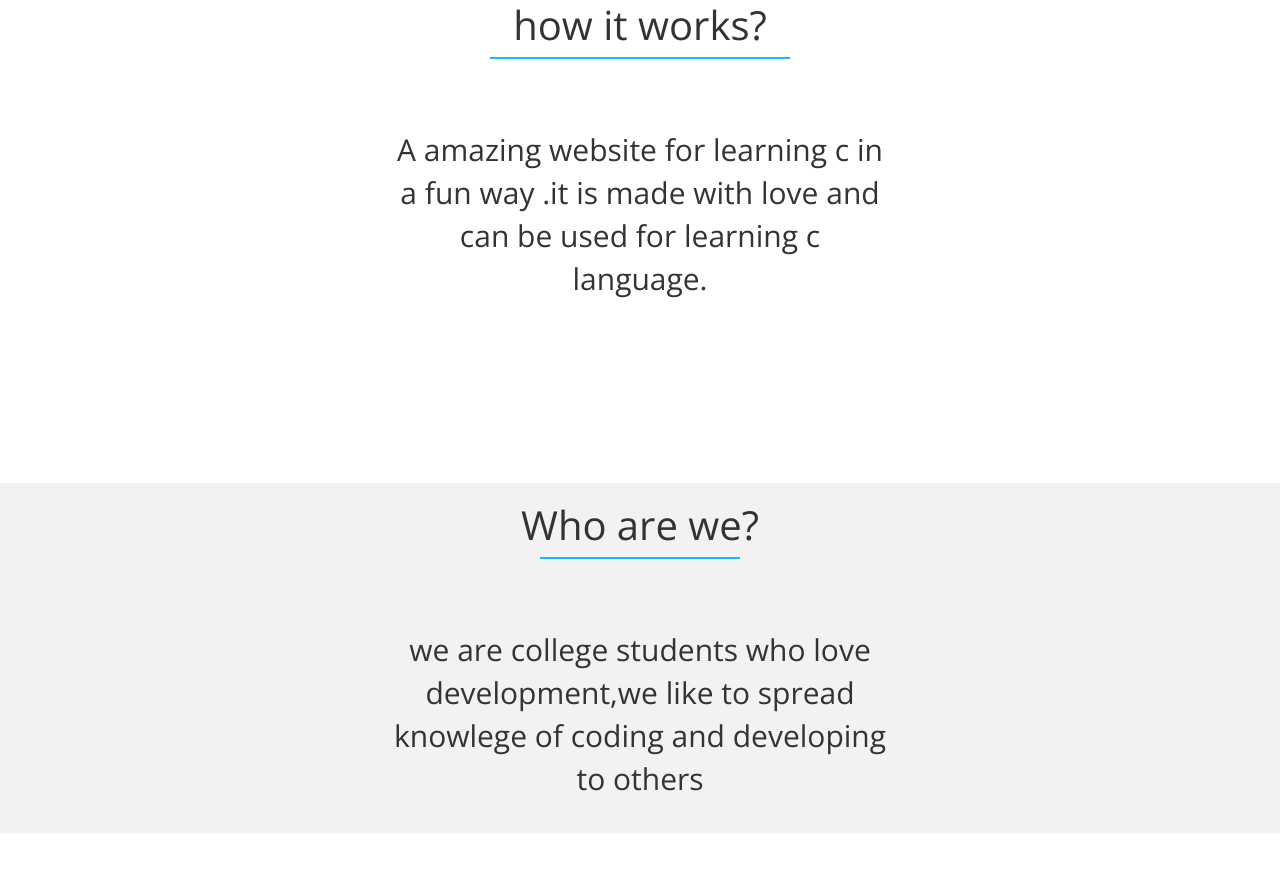
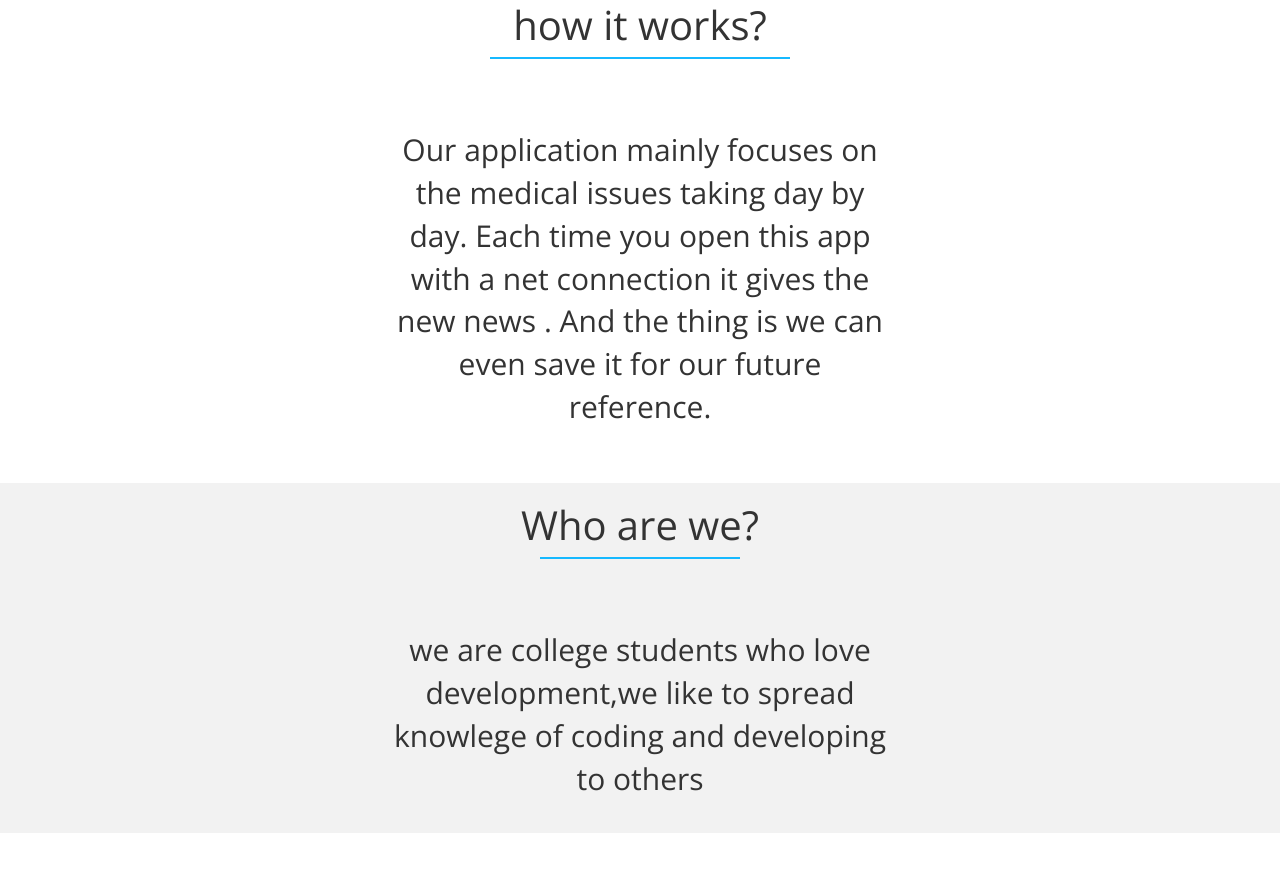
Before and after one commit to rishabh-malik/medical-news, a plain HTML site: page index.html in a window 1280 px wide. Shown: the part 817-1688 px from the top of the page. Drawn offline with nearby package versions, Linux system fonts and the light colour scheme; a web font is replaced by a local one.

Commit message:
Update index.html

```diff
--- a/index.html
+++ b/index.html
@@ -42,7 +42,7 @@
 <div class="whyToStrC container-fluid">
 <h1 class="text-center qs">how it works?</h1>
 <div class="box"></div>
-<p class="text-center as">A amazing website for learning c in a fun way .it is made with love and can be used  for learning c language.</p>
+<p class="text-center as">Our application mainly focuses on the medical issues taking day by day. Each time you open this app with a net connection it gives the new news . And the thing is we can even save it for our future reference.</p>
 </div>
 <div class="Aboutpage container-fluid">
 	<h1 class="text-center qs">Who are we?</h1>
```
